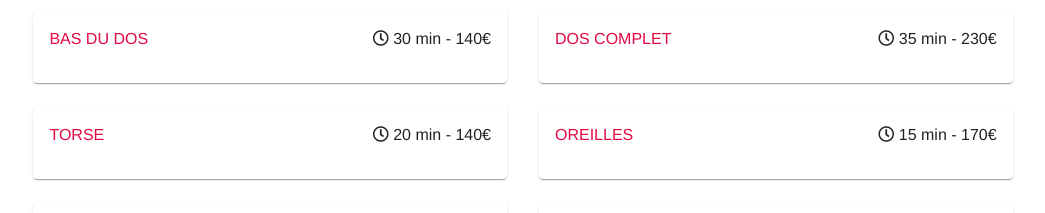
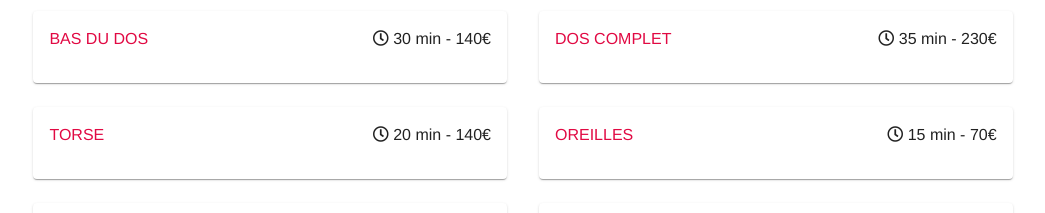
Before and after one commit to jenngllg/annabelle-institut, an Angular app: page /flyer in a window 1280 px wide. Shown: the part 8080-8293 px from the top of the page, without its empty margins (117-1162 px from the left). Built offline with nearby package versions, Linux system fonts and the light colour scheme; a web font is replaced by a local one.

Commit message:
[FIX] ears

```diff
--- a/src/app/permanent-hair-removal/permanent-hair-removal.component.html
+++ b/src/app/permanent-hair-removal/permanent-hair-removal.component.html
@@ -391,7 +391,7 @@
                 <div class="name">OREILLES</div>
                 <div class="infos">
                     <i class="far fa-clock"></i>
-                    15 min - 170€
+                    15 min - 70€
                 </div>
             </mat-card-title>
             <mat-card-content></mat-card-content>
```
